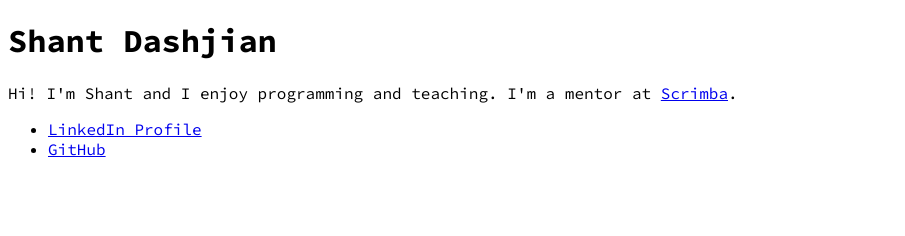
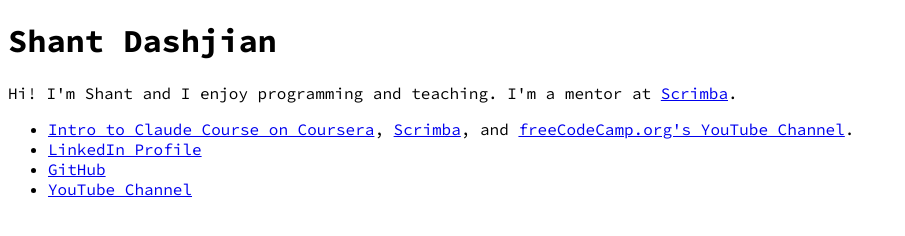
Before and after one commit to shantdashjian/portfolio-site, an Astro site: page / in a window 1280 px wide. Shown: the whole page, without its empty margins (0-905 px from the left). Built offline with nearby package versions, Linux system fonts and the light colour scheme; Astro itself is replaced by a stand-in of ours.

Commit message:
Add links to course and YouTube channel

```diff
--- a/src/pages/index.astro
+++ b/src/pages/index.astro
@@ -32,6 +32,18 @@
 		<ul>
 			<li>
 				<a
+					href="https://www.coursera.org/learn/intro-to-claude-ai"
+					target="_blank">Intro to Claude Course on Coursera</a
+				>, <a
+				href="https://v2.scrimba.com/claude-ai-c09gsmkso3"
+				target="_blank">Scrimba</a
+			>, and <a
+			href="https://www.youtube.com/watch?v=QfJB9d0J3Iw"
+			target="_blank">freeCodeCamp.org's YouTube Channel</a
+		>.
+			</li>
+			<li>
+				<a
 					href="https://www.linkedin.com/in/shantdashjian/"
 					target="_blank">LinkedIn Profile</a
 				>
@@ -40,6 +52,10 @@
 				<a href="https://github.com/shantdashjian" target="_blank"
 					>GitHub</a>
 			</li>
+			<li>
+				<a href="https://www.youtube.com/@shantdashjian" target="_blank"
+					>YouTube Channel</a>
+			</li>
 		</ul>
 	</body>
 </html>
```
